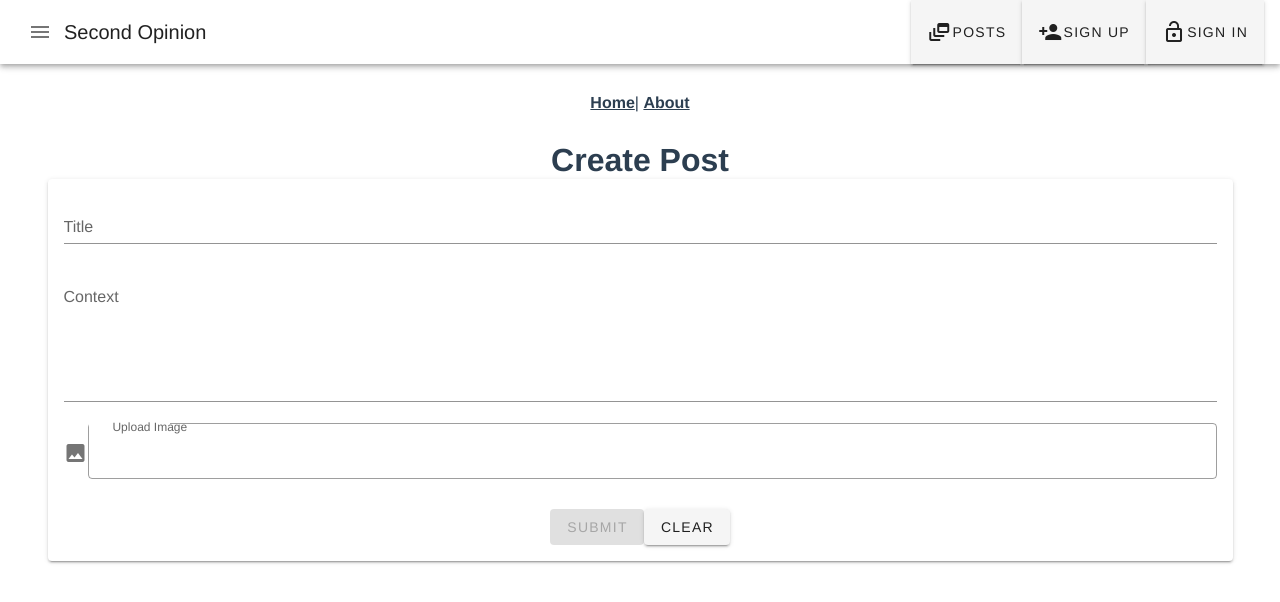
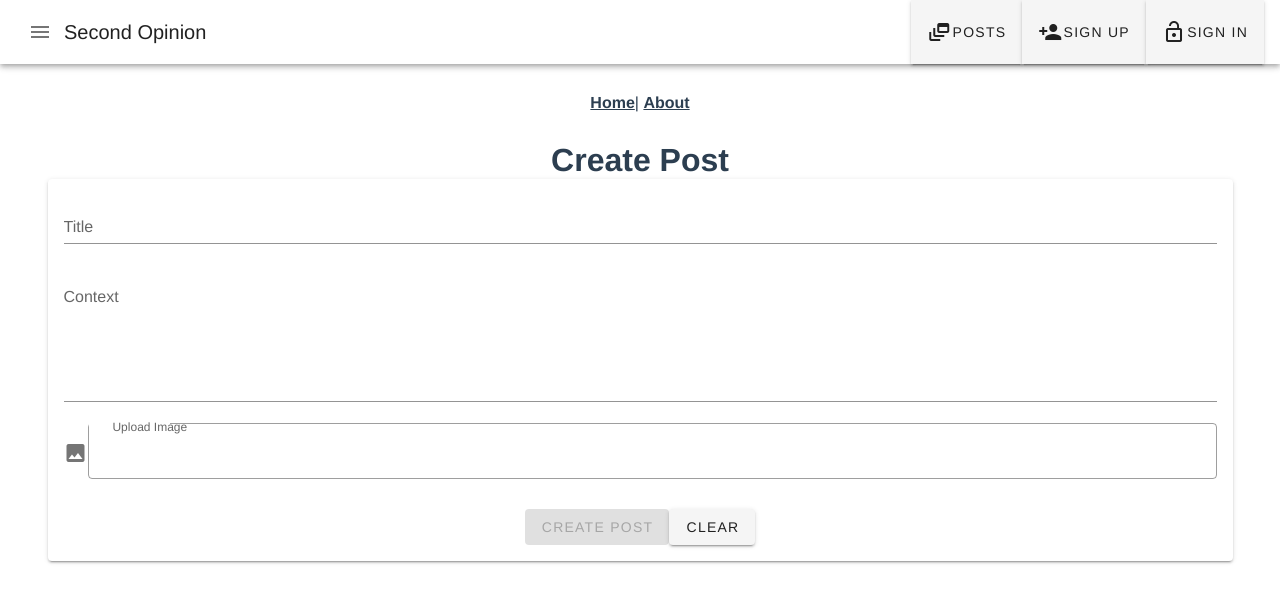
Before and after one commit to AdamCassidy/feedback-app, a Vue app: page /post/new in a window 1280 px wide. Shown: the top 602 px of the page. Built offline with nearby package versions, Linux system fonts and the light colour scheme.

Commit message:
Add loaders to all submit buttons
Also, add stylus for loader css, and correct route.

```diff
--- a/package.json
+++ b/package.json
@@ -28,6 +28,8 @@
     "fibers": "^5.0.0",
     "sass": "^1.26.10",
     "sass-loader": "^9.0.3",
+    "stylus": "^0.54.8",
+    "stylus-loader": "^3.0.2",
     "vue-cli-plugin-vuetify": "~2.0.7",
     "vue-template-compiler": "^2.6.11",
     "vuetify-loader": "^1.3.0"
--- a/src/App.vue
+++ b/src/App.vue
@@ -60,7 +60,7 @@ export default {
     toolbarItems() {
       let toolbarItems = [
         { icon: "dynamic_feed", title: "Posts", link: "/posts" },
-        { icon: "post_add", title: "Create Posts", link: "/posts/new" },
+        { icon: "post_add", title: "Create Post", link: "/post/new" },
       ];
       if (!this.userIsAuth) {
         toolbarItems = [
@@ -96,4 +96,40 @@ export default {
     }
   }
 }
+.custom-loader {
+  animation: loader 1s infinite;
+  display: flex;
+}
+@-moz-keyframes loader {
+  from {
+    transform: rotate(0);
+  }
+  to {
+    transform: rotate(360deg);
+  }
+}
+@-webkit-keyframes loader {
+  from {
+    transform: rotate(0);
+  }
+  to {
+    transform: rotate(360deg);
+  }
+}
+@-o-keyframes loader {
+  from {
+    transform: rotate(0);
+  }
+  to {
+    transform: rotate(360deg);
+  }
+}
+@keyframes loader {
+  from {
+    transform: rotate(0);
+  }
+  to {
+    transform: rotate(360deg);
+  }
+}
 </style>
--- a/src/views/Post/CreatePost.vue
+++ b/src/views/Post/CreatePost.vue
@@ -18,7 +18,14 @@
                         outlined
                         prepend-icon="image"
                       ></v-file-input>
-                      <v-btn type="submit" :disabled="!validForm">Submit</v-btn>
+                      <v-btn type="submit" :loading="loading" :disabled="!validForm || loading">
+                        Create Post
+                        <template v-slot:loader>
+                          <span class="custom-loader">
+                            <v-icon light>cached</v-icon>
+                          </span>
+                        </template>
+                      </v-btn>
                       <v-btn type="clear">Clear</v-btn>
                     </v-flex>
                   </v-row>
@@ -46,6 +53,9 @@ export default {
     validForm() {
       return this.title != "" && this.context != "" && this.image != "";
     },
+    loading() {
+      return this.$store.getters.loading;
+    },
   },
 
   methods: {
--- a/src/views/User/Sign-in.vue
+++ b/src/views/User/Sign-in.vue
@@ -12,7 +12,14 @@
                     <v-flex>
                       <v-text-field v-model="email" label="E-mail" required type="email"></v-text-field>
                       <v-text-field v-model="password" label="Password" required type="password"></v-text-field>
-                      <v-btn type="submit">Sign in</v-btn>
+                      <v-btn type="submit" :loading="loading" :disabled="loading">
+                        Sign In
+                        <template v-slot:loader>
+                          <span class="custom-loader">
+                            <v-icon light>cached</v-icon>
+                          </span>
+                        </template>
+                      </v-btn>
                       <v-btn type="clear">Clear</v-btn>
                     </v-flex>
                   </v-row>
@@ -38,6 +45,9 @@ export default {
     user() {
       return this.$store.getters.user;
     },
+    loading() {
+      return this.$store.getters.loading;
+    },
   },
   watch: {
     user(value) {
--- a/src/views/User/Sign-up.vue
+++ b/src/views/User/Sign-up.vue
@@ -24,7 +24,14 @@
                         type="password"
                         :rules="[comparePasswords]"
                       ></v-text-field>
-                      <v-btn type="submit">Sign up</v-btn>
+                      <v-btn type="submit" :loading="loading" :disabled="loading">
+                        Sign Up
+                        <template v-slot:loader>
+                          <span class="custom-loader">
+                            <v-icon light>cached</v-icon>
+                          </span>
+                        </template>
+                      </v-btn>
                       <v-btn type="clear">Clear</v-btn>
                     </v-flex>
                   </v-row>
@@ -60,6 +67,9 @@ export default {
     user() {
       return this.$store.getters.user;
     },
+    loading() {
+      return this.$store.getters.loading;
+    },
   },
   watch: {
     user(value) {
```
Also changed, not shown: 1 other file (tests, documents, lock files or other folders).
